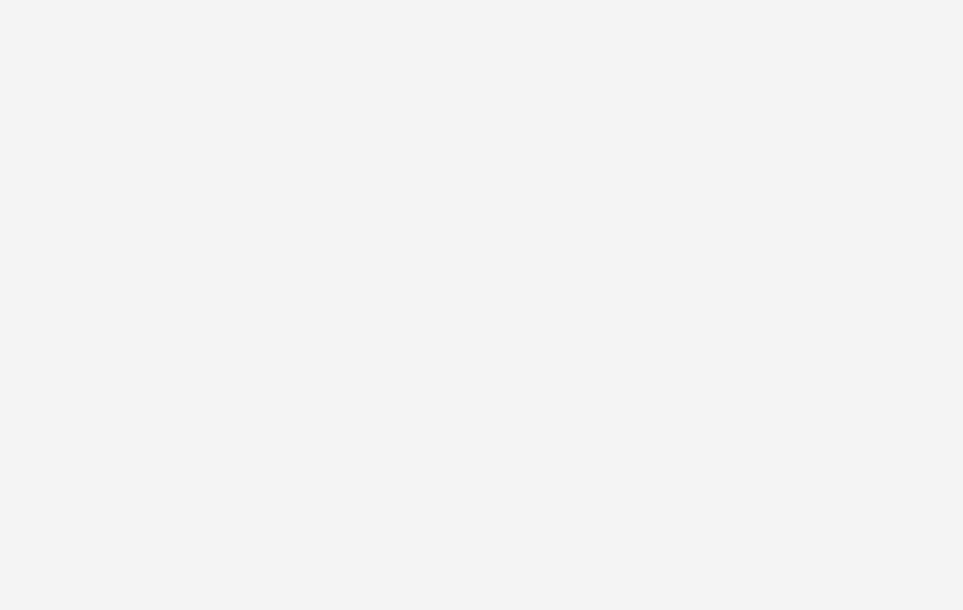
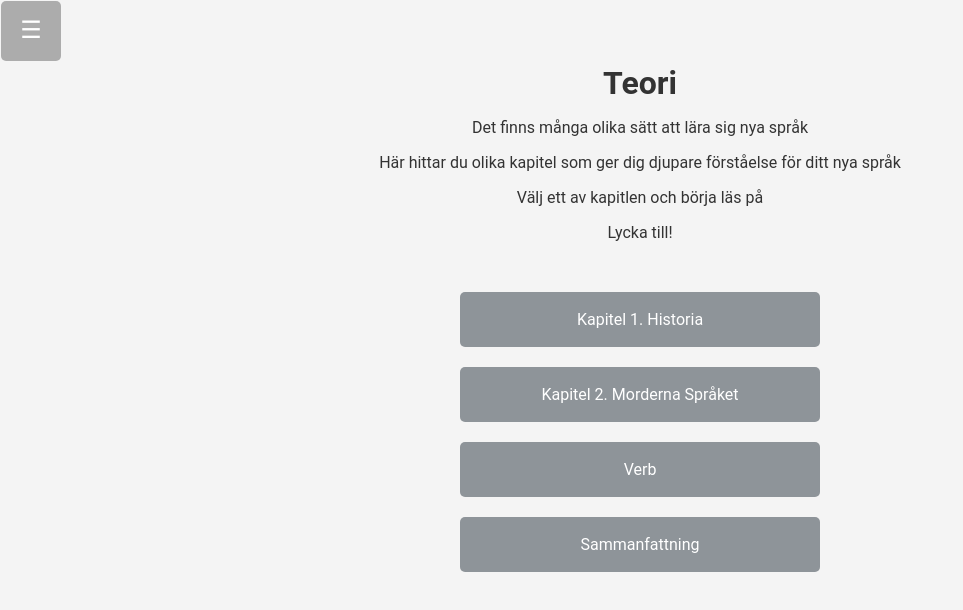
Before and after one commit to KekoH1/LingoQuest, a React (Create React App) app in the folder lingoquest-web/: page /theory in a window 1280 px wide. Before the commit this address had no page. Shown: the top 610 px of the page, without its empty margins (0-963 px from the left). Built offline with nearby package versions, Linux system fonts and the light colour scheme.

Commit message:
teori sida uppe med fungerande länkar från home och i nav. uppdaterad hamburgarmenu med hem knapp med

```diff
--- a/lingoquest-web/src/App.js
+++ b/lingoquest-web/src/App.js
@@ -4,7 +4,7 @@ import './assets/home.css';
 import { BrowserRouter as Router, Route, Routes, Link} from 'react-router-dom';
 import Navbar from './components/navbar';
 import './assets/navbar.css';
-import Footer from './components/footer';
+import Theory from './pages/theory';
 
 function App() {
   return (
@@ -12,7 +12,7 @@ function App() {
       <Routes>
         <Route path="/" element={<Home/>} />
         <Route path="/navbar" element={<Navbar/>} />
-        {/* <Route path="/footer" element={<Footer/>} /> */}
+        <Route path="/theory" element={<Theory/>} />
       </Routes>
     </Router>
 
--- /dev/null
+++ b/lingoquest-web/src/assets/theory.css
@@ -0,0 +1,26 @@
+
+body {
+    font-family: Roboto, sans-serif;
+    margin: 0;
+    margin-top: 5%;
+    padding: 0;
+    text-align: center;
+}
+
+.container {
+    width: 80%;
+    margin: 0 auto;
+    padding: 20px;
+}
+
+h1 {
+    font-size: 2.5em;
+    margin: 0;
+}
+
+@media (max-width: 768px) {
+    .container {
+        width: 100%;
+        padding: 10px;
+    }
+}
--- a/lingoquest-web/src/components/navbar.js
+++ b/lingoquest-web/src/components/navbar.js
@@ -17,8 +17,9 @@ const Navbar = () => {
         </button>
 
         <ul className="nav-links" >
+        <li><Link to="/">Hem</Link></li>
         <li><Link to="välkommen">Välkommen</Link></li>
-        <li><Link to="historia">Historia</Link></li>
+        <li><Link to="theory">Teori</Link></li>
         <li><Link to="prov">Prov</Link></li>
         <li><Link to="satestik">Statestik</Link></li>
         </ul>
--- a/lingoquest-web/src/pages/home.js
+++ b/lingoquest-web/src/pages/home.js
@@ -9,29 +9,20 @@ function Home() {
     const toggleMenu = () => {
         setIsOpen(!isOpen);
     };
-
-
     return (
         <div>
            <Navbar />
             <main>
                 <h2>LingoQuest</h2>
                 <h3>Det nya snabba sättet att lära sig nya språk</h3>
-
-
                 <div>
                     <ul className="menubuttons" >
                         <li><Link to="välkommen">Välkommen</Link></li>
-                        <li><Link to="historia">Historia</Link></li>
+                        <li><Link to="theory">Teori</Link></li>
                         <li><Link to="prov">Prov</Link></li>
                         <li><Link to="statestik">Statestik</Link></li>
                     </ul>
                 </div>
-
-
-
-
-
             </main>
             <Footer />
         </div>
--- /dev/null
+++ b/lingoquest-web/src/pages/theory.js
@@ -0,0 +1,35 @@
+import React from 'react'
+import Navbar from '../components/navbar'
+import '../assets/theory.css'
+
+function theory() {
+  return (
+    <div>
+        <Navbar />
+        <main>
+            <h2>Teori</h2>
+            <p>Det finns många olika sätt att lära sig nya språk</p>
+            <p>Här hittar du olika kapitel som ger dig djupare förståelse för ditt nya språk</p>
+            <p>Välj ett av kapitlen och börja läs på</p>
+            <p>Lycka till!</p>
+            <div>
+                <ul className="menubuttons" >
+                    <li><a href="kap1">Kapitel 1. Historia</a></li>
+                    <li><a href="kap2">Kapitel 2. Morderna Språket</a></li>
+                    <li><a href="kap3">Verb</a></li>
+                    <li><a href="kap4">Sammanfattning</a></li>
+                </ul>
+            </div>
+
+
+        </main>
+
+
+
+
+
+    </div>
+  )
+}
+
+export default theory
```
Also changed, not shown: 2 other files (tests, documents, lock files or other folders).
